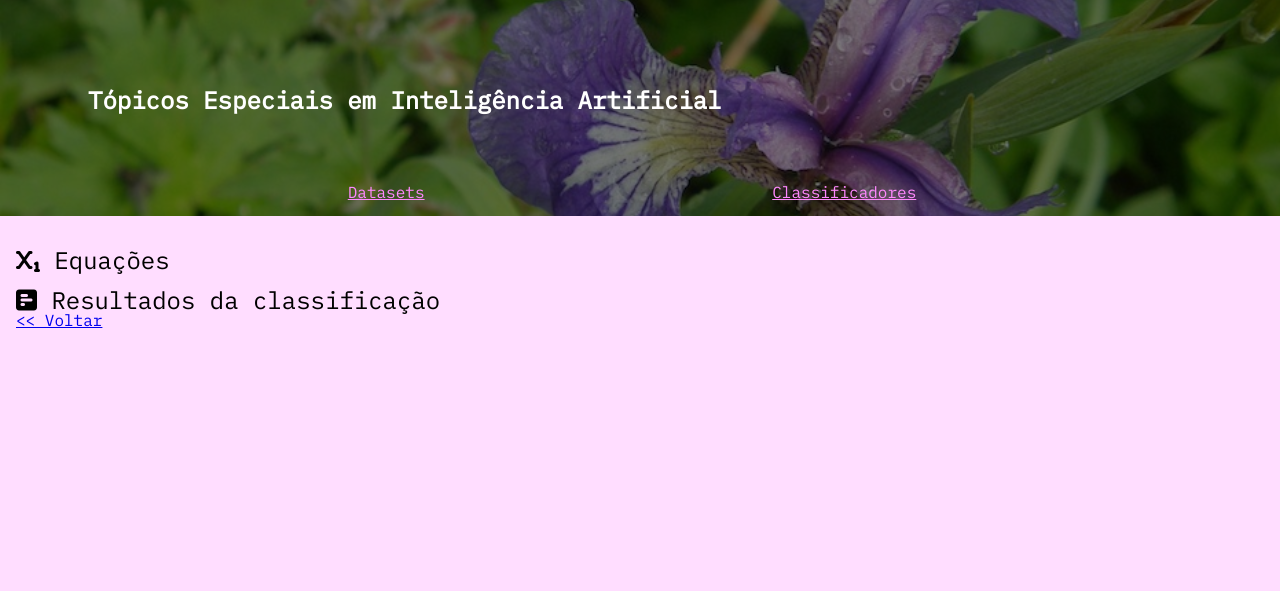
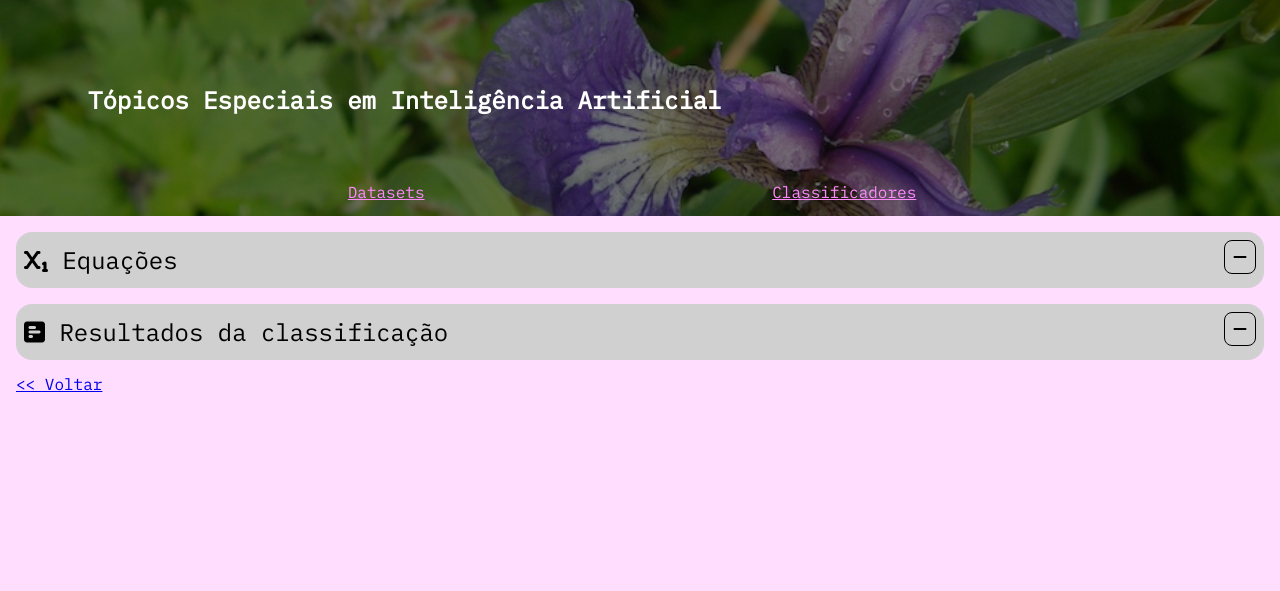
Before and after one commit to otavio-f/projeto-te_ia, a Flask app: template templates/classifiers/dij-result.html.j2 in a window 1280 px wide. Shown: the top 591 px of the page. Run offline with Flask 3, Linux system fonts and the light colour scheme; the template is opened without the code that fills it, so the values that code supplies are empty.

Commit message:
feat: Estética Adiciona botões de mostrar/esconder seção, muda estilo para destacar seções

```diff
--- a/templates/base.html.j2
+++ b/templates/base.html.j2
@@ -22,8 +22,13 @@
     <link rel="stylesheet" href="{{url_for('static', filename='reset.css')}}" />
     <!-- estilos globais -->
     <style>
+      :root {
+        --background-color: #fdf;
+        --darker-background: #ece;
+      }
+
       body {
-        background-color: #fdf;
+        background-color: var(--background-color);
         font-family: "IBM Plex Mono", sans-serif, monospace;
         font-style: normal;
       }
@@ -74,14 +79,21 @@
         font-weight: 800;
       }
 
+      article {
+          position: relative;
+          padding: 1em .5em;
+          background-color: #d0d0d0;
+          border-radius: 16px;
+          margin-bottom: 1em;
+      }
+
       article header h1 {
         font-size: 1.5rem;
-        padding-top: 1rem;
       }
 
       section {
         padding: 1em 1em;
-        margin: 1em 0 1em 0;
+        margin-top: 1em;
         border: 1px #999 solid;
         border-radius: 8px;
       }
@@ -101,6 +113,27 @@
 
       .capitalized {
           text-transform: capitalize;
+      }
+
+      .visibility-button {
+          position: absolute;
+          top: .5em;
+          right: .5em;
+          border: 1px solid #000;
+          border-radius: 8px;
+          padding: .5em;
+      }
+
+      .hide-article:hover {
+          cursor:zoom-out;
+      }
+
+      .show-article:hover {
+          cursor:zoom-in;
+      }
+
+      .show-article {
+          display: none;
       }
     </style>
   </head>
@@ -122,5 +155,48 @@
     <footer>
       <h1>Otávio Ferreira Clementino - 2025</h1>
     </footer>
+
+    <script>
+        // esconde a seção
+        document.querySelectorAll('.hide-article').forEach((button) => {
+            button.addEventListener('click', (ev) => {
+                // seção
+                const article = button.parentElement;
+
+                // esconde todos os elementos, menos o título;
+                const sections = Array.from(article.children)
+                    .filter((elem) => elem.tagName === 'SECTION')
+                    .forEach((elem) => elem.style.display = 'none');
+
+                // esconde o botão (-)
+                button.style.display = 'none';
+
+                // mostra o botão (+)
+                const showButton = article.querySelector('.show-article');
+                showButton.style.display = 'block';
+            });
+        });
+
+        // mostra a seção
+        document.querySelectorAll('.show-article').forEach((button) => {
+            button.addEventListener('click', (ev) => {
+                // seção
+                const article = button.parentElement;
+
+                // esconde todos os elementos, menos o título;
+                const sections = Array.from(article.children)
+                    .filter((elem) => elem.tagName === 'SECTION')
+                    .forEach((elem) => elem.style.display = 'block');
+
+                // esconde o botão (+)
+                button.style.display = 'none';
+
+                // mostra o botão (-)
+                const showButton = article.querySelector('.hide-article');
+                showButton.style.display = 'block';
+            });
+        });
+    </script>
   </body>
+
 </html>
--- a/templates/classifiers/dij-result.html.j2
+++ b/templates/classifiers/dij-result.html.j2
@@ -4,6 +4,12 @@
 
 {% block content %}
 <article>
+    <div class="hide-article visibility-button">
+        <i class="fa-solid fa-minus"></i>
+    </div>
+    <div class="show-article visibility-button">
+        <i class="fa-solid fa-plus"></i>
+    </div>
     <header>
         <h1><i class="fa-solid fa-subscript"></i> Equações</h1>
     </header>
@@ -15,6 +21,12 @@
     {% endfor %}
 </article>
 <article>
+    <div class="hide-article visibility-button">
+        <i class="fa-solid fa-minus"></i>
+    </div>
+    <div class="show-article visibility-button">
+        <i class="fa-solid fa-plus"></i>
+    </div>
     <header>
         <h1><i class="fa-solid fa-square-poll-horizontal"></i> Resultados da classificação</h1>
     </header>
```
Also changed, not shown: templates/classifiers/euclideandist-result.html.j2 (+12 -0 lines), templates/classifiers/maximum-result.html.j2 (+12 -0 lines), templates/classifiers/perceptron-result.html.j2 (+12 -0 lines).
